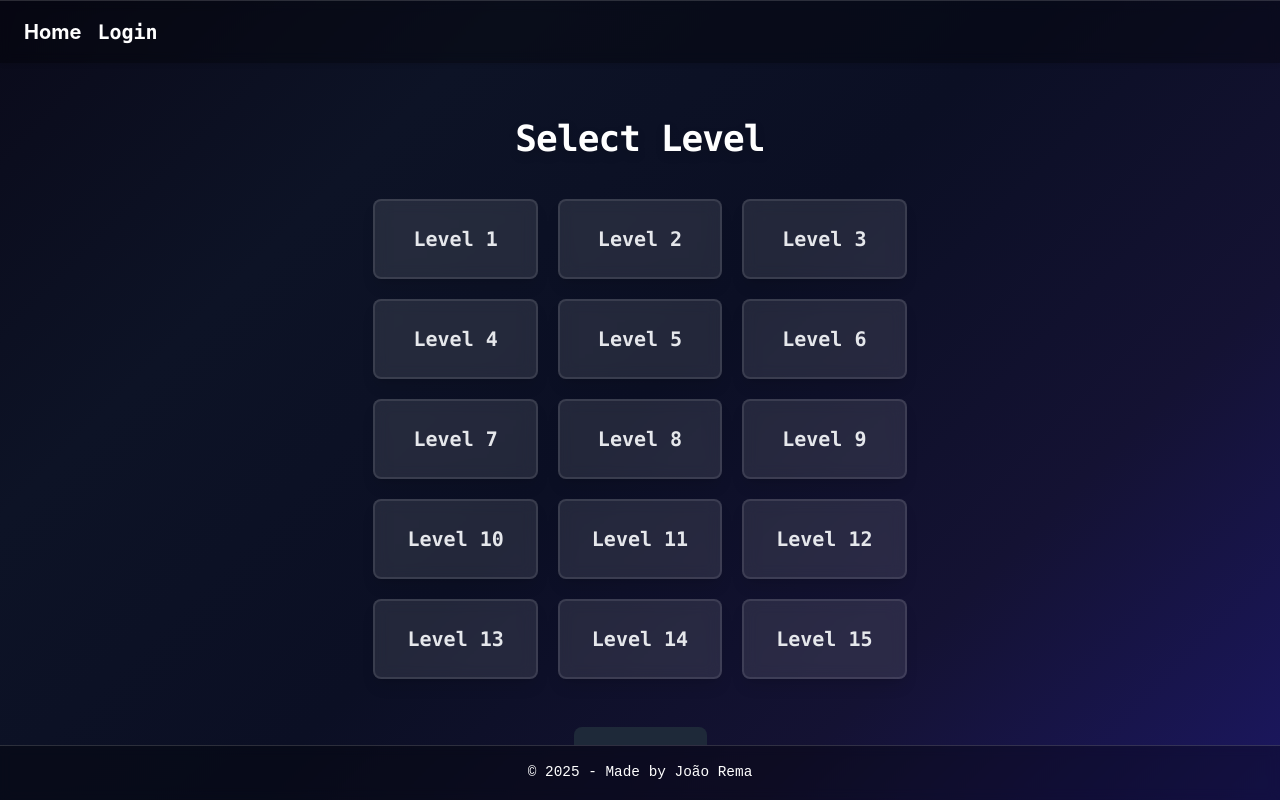
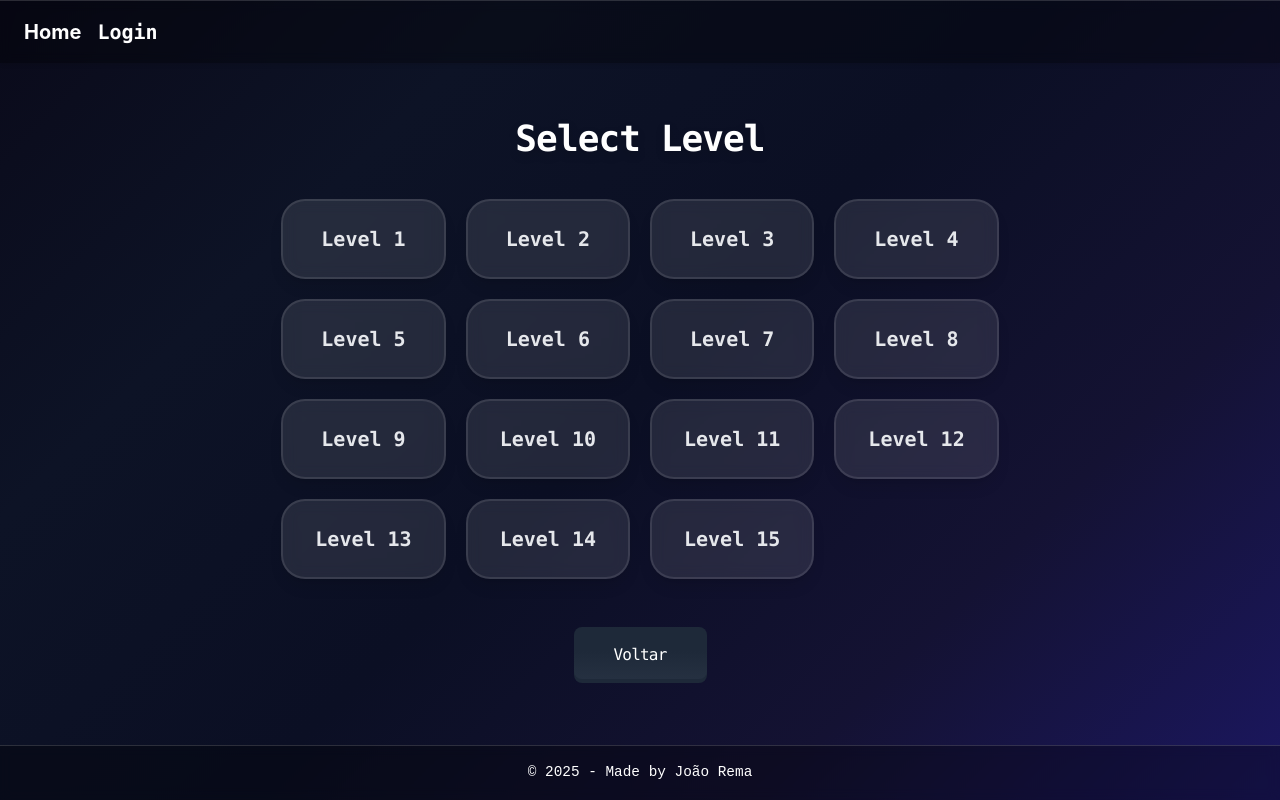
Before and after one commit to joaorema/Palavras, a React (Vite) app: page /wordlelevel in a window 1280 px wide. Built offline with nearby package versions, Linux system fonts and the light colour scheme.

Commit message:
Added scaling for smaller screens of wordlelevelpage

```diff
--- a/src/Pages/WordleLevel.tsx
+++ b/src/Pages/WordleLevel.tsx
@@ -23,12 +23,11 @@ export default function WordleLevelPage() {
   };
 
   return (
-    <div className="min-h-screen p-9 flex flex-col items-center bg-bg2 font-mono">
-      <h1 className="text-4xl font-extrabold text-white mb-10 tracking-tight drop-shadow-lg">
+    <div className="min-h-screen flex flex-col items-center bg-bg2 font-mono p-4 md:p-9">
+      <h1 className="text-3xl md:text-4xl font-extrabold text-white mb-6 md:mb-10 tracking-tight drop-shadow-lg text-center">
         Select Level
       </h1>
-
-      <div className="grid grid-cols-1 sm:grid-cols-2 md:grid-cols-3 gap-5 w-full max-w-5xl">
+      <div className="grid grid-cols-2 md:grid-cols-3 lg:grid-cols-4 gap-3 md:gap-5 w-full max-w-5xl">
         {levels.map((level) => (
           <button
             key={level}
@@ -36,22 +35,26 @@ export default function WordleLevelPage() {
             className="
               group
               relative
-              h-20
               w-full
-              flex items-center justify-center /* Centered text looks better with this effect */
-              px-8
-              overflow-hidden /* Vital: Keeps the green circle inside the button */
+              flex items-center justify-center
 
-              /* GLASSMORPHISM STYLES */
+              /* RESPONSIVE HEIGHT: Shorter on mobile (h-16), Taller on PC (h-20) */
+              h-16 md:h-20
+
+              px-4 md:px-8
+              overflow-hidden
+
+              /* GLASSMORPHISM */
               bg-white/10
               backdrop-blur-sm
               border-2
               border-white/10
 
-              rounded-lg
+              /* CORNERS: slightly smaller radius on mobile looks sharper */
+              rounded-2xl md:rounded-3xl
               shadow-lg
 
-              /* HOVER & TRANSITIONS */
+              /* ANIMATIONS */
               transition-all duration-300 ease-out
               hover:border-green-400
               hover:shadow-green-500/20
@@ -60,7 +63,7 @@ export default function WordleLevelPage() {
               active:scale-95
             "
           >
-
+            {/* Green Fill Effect */}
             <span className="
               absolute
               top-1/2 left-1/2
@@ -72,15 +75,15 @@ export default function WordleLevelPage() {
               group-hover:w-96 group-hover:h-96
             "></span>
 
-
-            <span className="relative z-10 text-xl font-bold text-gray-200 group-hover:text-white transition-colors">
+            {/* Text: Slightly smaller on mobile */}
+            <span className="relative z-10 text-lg md:text-xl font-bold text-gray-200 group-hover:text-white transition-colors">
               Level {level}
             </span>
           </button>
         ))}
       </div>
 
-      <div className="mt-12">
+      <div className="mt-8 md:mt-12 mb-8">
         <Button1 href="/games" title="Voltar" />
       </div>
     </div>
```
